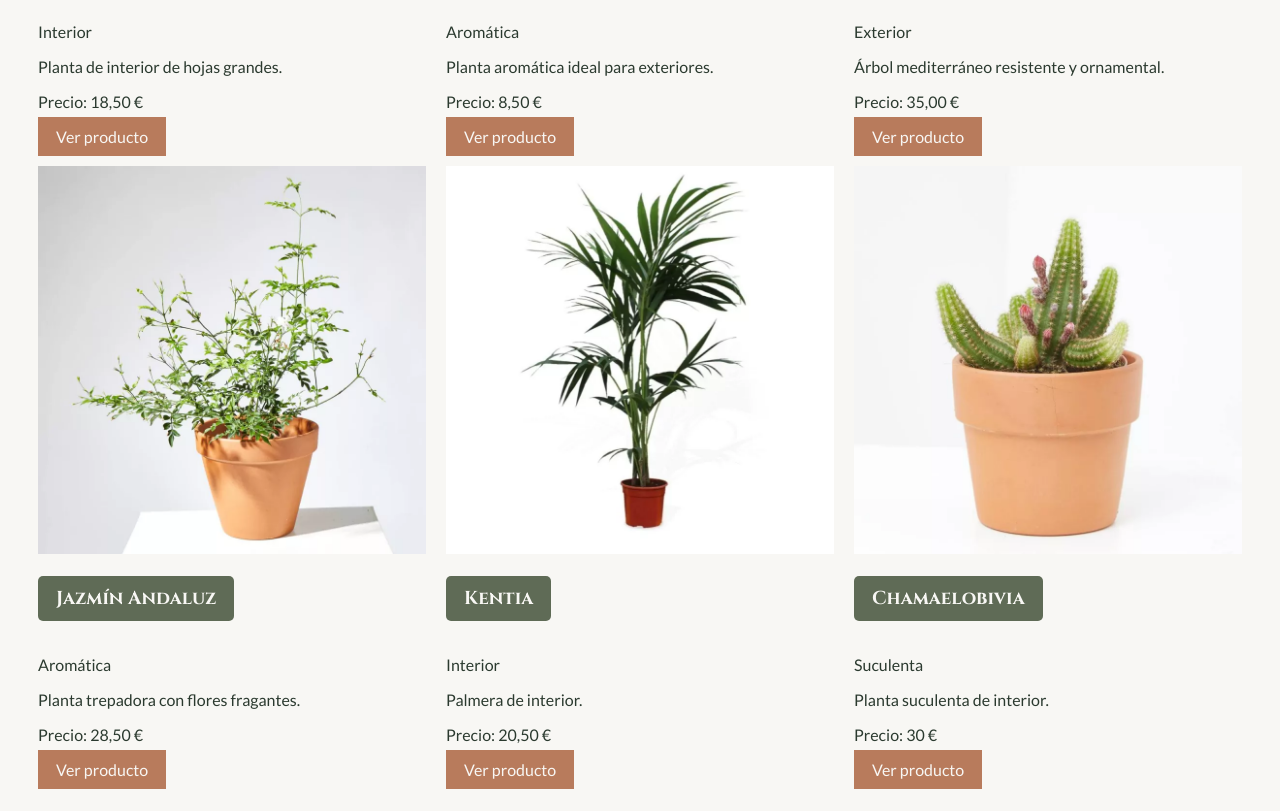
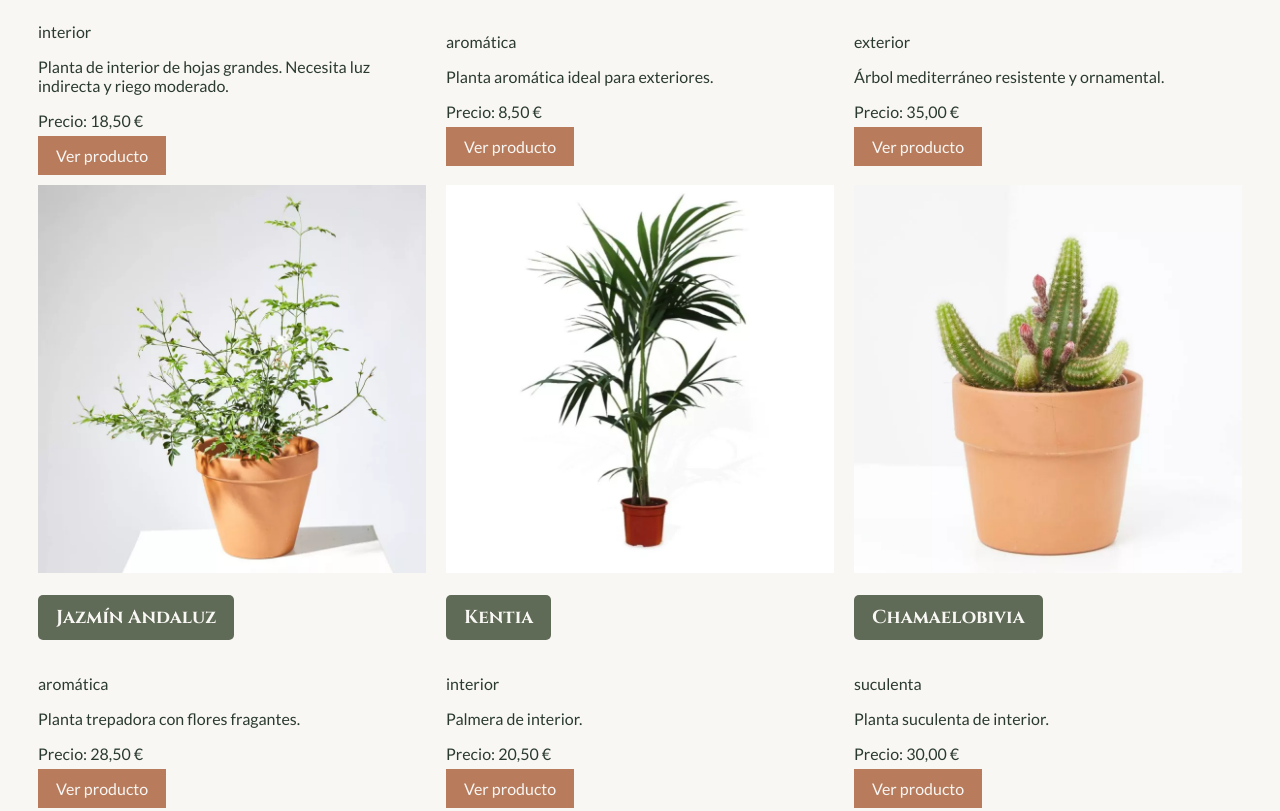
Before and after one commit to nadiasoto45/AplicacionesWeb, a plain HTML site: page catalogo.html in a window 1280 px wide. Shown: the part 905-1716 px from the top of the page. Drawn offline with Linux system fonts and the light colour scheme.

Commit message:
entrega parcial 8

```diff
--- a/catalogo.html
+++ b/catalogo.html
@@ -8,6 +8,7 @@
     <link rel="preconnect" href="https://fonts.googleapis.com">
     <link rel="preconnect" href="https://fonts.gstatic.com" crossorigin>
     <link rel="stylesheet" href="css/estilos.css">
+    <script src="js/datos.js" defer></script>
     <script src="js/validaciones.js" defer></script>
 </head>
 
@@ -59,102 +60,7 @@
             No encontramos plantas con ese criterio.
         </p>
 
-        <section class="catalogo-grid">
-
-            <article class="planta-card">
-
-                <img src="img/monstera.jpeg" alt="Monstera">
-
-                <h3 class="nombre-planta">Monstera</h3>
-
-                <p class="categoria">Interior</p>
-
-                <p>Planta de interior de hojas grandes.</p>
-
-                <p class="precio">Precio: 18,50 €</p>
-
-                <a href="planta.html" class="catalogo">Ver producto</a>
-
-            </article>
-
-
-            <article class="planta-card">
-
-                <img src="img/lavanda.jpg" alt="Lavanda">
-
-                <h3 class="nombre-planta">Lavanda</h3>
-
-                <p class="categoria">Aromática</p>
-
-                <p>Planta aromática ideal para exteriores.</p>
-
-                <p class="precio">Precio: 8,50 €</p>
-
-                <a href="planta.html" class="catalogo">Ver producto</a>
-
-            </article>
-
-
-            <article class="planta-card">
-
-                <img src="img/olivo.jpg" alt="Olivo">
-                <h3 class="nombre-planta">Olivo</h3>
-
-                <p class="categoria">Exterior</p>
-
-                <p>Árbol mediterráneo resistente y ornamental.</p>
-
-                <p class="precio">Precio: 35,00 €</p>
-
-                <a href="planta.html" class="catalogo">Ver producto</a>
-
-            </article>
-            <article class="planta-card">
-
-                <img src="img/jazmin-andaluz.jpg" alt="Jazmín Andaluz">
-
-                <h3 class="nombre-planta">Jazmín Andaluz</h3>
-
-                <p class="categoria">Aromática</p>
-
-                <p>Planta trepadora con flores fragantes.</p>
-
-                <p class="precio">Precio: 28,50 €</p>
-
-                <a href="planta.html" class="catalogo">Ver producto</a>
-
-            </article>
-            <article class="planta-card">
-
-                <img src="img/kentia.jpg" alt="Kentia">
-
-                <h3 class="nombre-planta">Kentia</h3>
-
-                <p class="categoria">Interior</p>
-
-                <p>Palmera de interior.</p>
-
-                <p class="precio">Precio: 20,50 €</p>
-
-                <a href="planta.html" class="catalogo">Ver producto</a>
-
-
-            </article>
-            <article class="planta-card">
-
-                <img src="img/chamaelobivia.jpg" alt="Chamaelobivia">
-
-                <h3 class="nombre-planta">Chamaelobivia</h3>
-
-                <p class="categoria">Suculenta</p>
-
-                <p>Planta suculenta de interior.</p>
-
-                <p class="precio">Precio: 30 €</p>
-
-                <a href="planta.html" class="catalogo">Ver producto</a>
-
-            </article>
+        <section class="catalogo-grid" id="catalogo-grid">
         </section>
         <br>
         <br>
--- /dev/null
+++ b/js/datos.js
@@ -0,0 +1,93 @@
+
+const plantas = [
+    {
+        id: 1,
+        nombre: "Monstera",
+        nombreCientifico: "Monstera deliciosa",
+        categoria: "interior",
+        luz: "media sombra",
+        riego: ["medio"],
+        precio: 18.50,
+        stock: 12,
+        fechaIngreso: "2026-10-01",
+        aptaMascotas: false,
+        etiquetas: ["purificadora", "resistente"],
+        foto: "img/monstera.jpeg",
+        notas: "Planta de interior de hojas grandes. Necesita luz indirecta y riego moderado."
+    },
+    {
+        id: 2,
+        nombre: "Lavanda",
+        nombreCientifico: "Lavandula angustifolia",
+        categoria: "aromática",
+        luz: "sol pleno",
+        riego: ["bajo"],
+        precio: 8.50,
+        stock: 20,
+        fechaIngreso: "2026-10-02",
+        aptaMascotas: false,
+        etiquetas: ["floración", "resistente"],
+        foto: "img/lavanda.jpg",
+        notas: "Planta aromática ideal para exteriores."
+    },
+    {
+        id: 3,
+        nombre: "Olivo",
+        nombreCientifico: "Olea europaea",
+        categoria: "exterior",
+        luz: "sol pleno",
+        riego: ["bajo"],
+        precio: 35.00,
+        stock: 8,
+        fechaIngreso: "2026-10-03",
+        aptaMascotas: true,
+        etiquetas: ["resistente"],
+        foto: "img/olivo.jpg",
+        notas: "Árbol mediterráneo resistente y ornamental."
+    },
+    {
+        id: 4,
+        nombre: "Jazmín Andaluz",
+        nombreCientifico: "Jasminum grandiflorum",
+        categoria: "aromática",
+        luz: "sol pleno",
+        riego: ["medio"],
+        precio: 28.50,
+        stock: 10,
+        fechaIngreso: "2026-10-04",
+        aptaMascotas: false,
+        etiquetas: ["floración"],
+        foto: "img/jazmin-andaluz.jpg",
+        notas: "Planta trepadora con flores fragantes."
+    },
+    {
+        id: 5,
+        nombre: "Kentia",
+        nombreCientifico: "Howea forsteriana",
+        categoria: "interior",
+        luz: "media sombra",
+        riego: ["medio"],
+        precio: 20.50,
+        stock: 15,
+        fechaIngreso: "2026-10-05",
+        aptaMascotas: true,
+        etiquetas: ["resistente"],
+        foto: "img/kentia.jpg",
+        notas: "Palmera de interior."
+    },
+    {
+        id: 6,
+        nombre: "Chamaelobivia",
+        nombreCientifico: "Chamaelobivia",
+        categoria: "suculenta",
+        luz: "sol pleno",
+        riego: ["bajo"],
+        precio: 30,
+        stock: 9,
+        fechaIngreso: "2026-10-06",
+        aptaMascotas: false,
+        etiquetas: ["floración", "resistente"],
+        foto: "img/chamaelobivia.jpg",
+        notas: "Planta suculenta de interior."
+    }
+];
--- a/js/validaciones.js
+++ b/js/validaciones.js
@@ -1,4 +1,4 @@
-//validación del formilario
+/*validación del formulario */
 const formularioContacto = document.getElementById("form-contacto");
 if (formularioContacto) {
     formularioContacto.addEventListener("submit", function (event) {
@@ -60,7 +60,7 @@ if (formularioContacto) {
     });
 }
 
-//menu hamburguesa
+/*menu hamburguesa*/
 const botonMenu = document.getElementById("menu-toggle");
 const menu = document.getElementById("menu-principal");
 if (botonMenu && menu) {
@@ -77,8 +77,7 @@ if (botonMenu && menu) {
     });
 }
 
-//validación de login
-
+/*validación de login*/
 
 const formularioLogin = document.getElementById("form-login");
 
@@ -119,7 +118,7 @@ if (formularioLogin) {
 
 }
 
-// validación de registro
+/* validación de registro */
 const formularioRegistro = document.getElementById("form-registro");
 
 if (formularioRegistro) {
@@ -187,110 +186,120 @@ if (formularioRegistro) {
         mensajeExito.textContent = "";
     });
 }
-/* validacion de catalogo-busqueda y filtro - punto 7 */
-const tarjetas = document.querySelectorAll(".planta-card");
+/*Generación dinámica del catalogo- funciones*/
 
-if (tarjetas.length > 0) {
+function crearTarjeta(planta) {
 
-    /*constantes para los elementos del DOM*/
-    const buscador = document.querySelector("#buscar-planta");
-    const filtroCategoria = document.querySelector("#filtrar-categoria");
-    const botonLimpiar = document.querySelector("#limpiar-filtros");
-    const contadorResultados = document.querySelector("#contador-resultados");
-    const mensajeSinResultados = document.querySelector("#sin-resultados");
-    const ordenarSelect = document.querySelector("#ordenar-planta");
-    /*funciones*/
-    function filtrarPlantas() {
+    const tarjeta = document.createElement("article");
+    tarjeta.classList.add("planta-card");
+
+    tarjeta.innerHTML = `
+        <img src="${planta.foto}" alt="${planta.nombre}">
+
+        <h3 class="nombre-planta">${planta.nombre}</h3>
+
+        <p class="categoria">${planta.categoria}</p>
+
+        <p>${planta.notas}</p>
+
+        <p class="precio">Precio: ${planta.precio.toFixed(2).replace(".", ",")} €</p>
+
+        <a href="planta.html" class="catalogo">Ver producto</a>
+    `;
+
+    return tarjeta;
+}
+
+function generarCatalogo(listaPlantas = plantas) {
+
+    const contenedor = document.getElementById("catalogo-grid");
+
+    if (!contenedor || typeof plantas === "undefined") {
+        return;
+    }
+
+    contenedor.innerHTML = "";
+
+    listaPlantas.forEach(function (planta) {
+
+        const tarjeta = crearTarjeta(planta);
+
+        contenedor.appendChild(tarjeta);
+
+    });
+
+}
+
+generarCatalogo();
+
+
+/* modifica 7-  Búsqueda, filtros y ordenamiento desde el array*/
+
+const contenedorCatalogo = document.getElementById("catalogo-grid");
+
+if (contenedorCatalogo && typeof plantas !== "undefined") {
+
+    const buscador = document.getElementById("buscar-planta");
+    const filtroCategoria = document.getElementById("filtrar-categoria");
+    const botonLimpiar = document.getElementById("limpiar-filtros");
+    const contadorResultados = document.getElementById("contador-resultados");
+    const mensajeSinResultados = document.getElementById("sin-resultados");
+    const ordenarSelect = document.getElementById("ordenar-planta");
+
+    function filtrarYOrdenarPlantas() {
 
         const textoBusqueda = buscador.value.toLowerCase().trim();
-        const categoriaSeleccionada = filtroCategoria.value;
+        const categoriaSeleccionada = filtroCategoria.value.toLowerCase();
 
-        let cantidadVisible = 0;
+        let plantasFiltradas = plantas.filter(function (planta) {
 
-        tarjetas.forEach(function (tarjeta) {
+            const coincideNombre = planta.nombre.toLowerCase().includes(textoBusqueda);
 
-            const nombre = tarjeta.querySelector(".nombre-planta").textContent.toLowerCase();
-            const categoria = tarjeta.querySelector(".categoria").textContent;
+            const coincideCategoria =
+                categoriaSeleccionada === "" ||
+                planta.categoria.toLowerCase() === categoriaSeleccionada;
 
-            const coincideNombre = nombre.includes(textoBusqueda);
-            const coincideCategoria = categoriaSeleccionada === "" || categoria === categoriaSeleccionada;
-
-            if (coincideNombre && coincideCategoria) {
-                tarjeta.style.display = "";
-                cantidadVisible++;
-            } else {
-                tarjeta.style.display = "none";
-            }
+            return coincideNombre && coincideCategoria;
 
         });
 
-        const hayFiltrosActivos = textoBusqueda !== "" || categoriaSeleccionada !== "";
-
-        contadorResultados.hidden = !hayFiltrosActivos;
-        mensajeSinResultados.hidden = !hayFiltrosActivos || cantidadVisible > 0;
-
-        if (hayFiltrosActivos) {
-            contadorResultados.textContent = "Plantas encontradas: " + cantidadVisible;
-        }
-
-    }
-    function ordenarPlantas() {
-
-        let tarjetasOrdenadas = Array.from(tarjetas);
-
         if (ordenarSelect.value === "nombre") {
 
-            tarjetasOrdenadas.sort(function (a, b) {
-
-                const nombreA = a.querySelector(".nombre-planta").textContent;
-                const nombreB = b.querySelector(".nombre-planta").textContent;
-
-                return nombreA.localeCompare(nombreB, "es");
-
+            plantasFiltradas.sort(function (a, b) {
+                return a.nombre.localeCompare(b.nombre, "es");
             });
 
         } else if (ordenarSelect.value === "precio") {
 
-            tarjetasOrdenadas.sort(function (a, b) {
-
-                const precioA = parseFloat(
-                    a.querySelector(".precio").textContent
-                        .replace("Precio:", "")
-                        .replace("€", "")
-                        .trim()
-                        .replace(",", ".")
-                );
-
-                const precioB = parseFloat(
-                    b.querySelector(".precio").textContent
-                        .replace("Precio:", "")
-                        .replace("€", "")
-                        .trim()
-                        .replace(",", ".")
-                );
-
-                return precioA - precioB;
-
+            plantasFiltradas.sort(function (a, b) {
+                return a.precio - b.precio;
             });
 
         }
 
-        // Si elegimos el orden original, recuperamos la posición inicial
-        if (ordenarSelect.value === "original") {
-            tarjetasOrdenadas = Array.from(tarjetas);
+        generarCatalogo(plantasFiltradas);
+
+        const hayFiltrosActivos =
+            textoBusqueda !== "" || categoriaSeleccionada !== "";
+
+        contadorResultados.hidden = !hayFiltrosActivos;
+
+        mensajeSinResultados.hidden =
+            !hayFiltrosActivos || plantasFiltradas.length > 0;
+
+        if (hayFiltrosActivos) {
+            contadorResultados.textContent =
+                "Plantas encontradas: " + plantasFiltradas.length;
         }
 
-        tarjetasOrdenadas.forEach(function (tarjeta) {
-            tarjeta.parentElement.appendChild(tarjeta);
-        });
+    }
 
-        filtrarPlantas();
+    /*eventos*/
+    buscador.addEventListener("input", filtrarYOrdenarPlantas);
 
-    }
-    /*Eventos*/
-    buscador.addEventListener("input", filtrarPlantas);
-    filtroCategoria.addEventListener("change", filtrarPlantas);
-    ordenarSelect.addEventListener("change", ordenarPlantas);
+    filtroCategoria.addEventListener("change", filtrarYOrdenarPlantas);
+
+    ordenarSelect.addEventListener("change", filtrarYOrdenarPlantas);
 
     botonLimpiar.addEventListener("click", function () {
 
@@ -298,11 +307,12 @@ if (tarjetas.length > 0) {
         filtroCategoria.value = "";
         ordenarSelect.value = "original";
 
-        ordenarPlantas();
+        filtrarYOrdenarPlantas();
 
     });
 
-    // Mostrar el total inicial de plantas
-    filtrarPlantas();
+
+    /*Mostrar todas las plantas*/
+    filtrarYOrdenarPlantas();
 
 }
```
Also changed, not shown: listado.html (+1 -0 lines), planta.html (+1 -0 lines).
